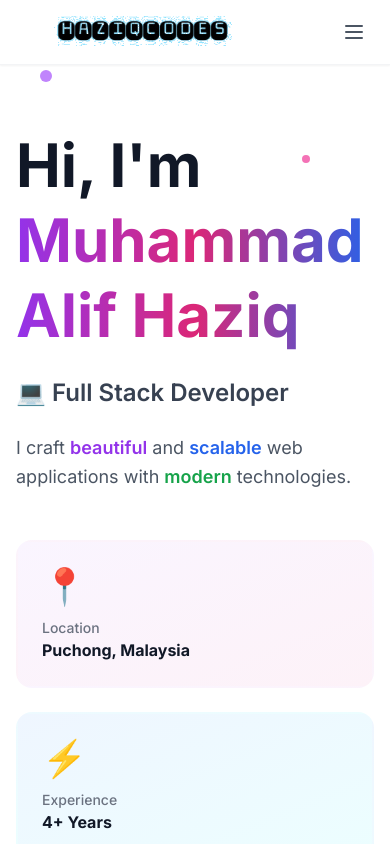
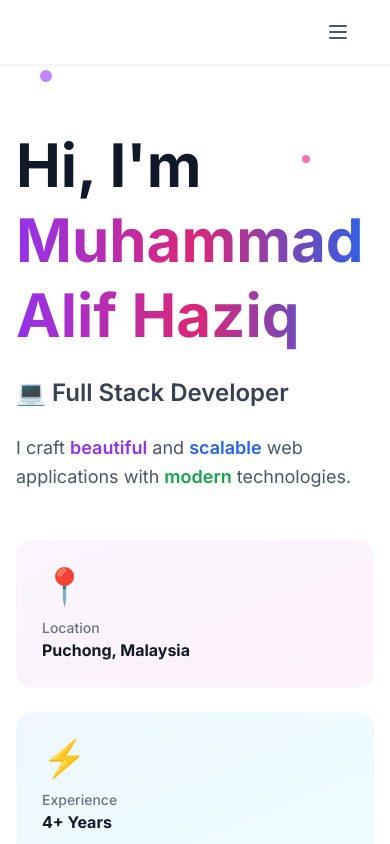
Before and after one commit to alifhaziq/portfolio, a Nuxt app: page / in a window 390 px wide. Shown: the top 844 px of the page. Built offline with nearby package versions, Linux system fonts and the light colour scheme.

Commit message:
update nav bar

```diff
--- a/components/Navigation.vue
+++ b/components/Navigation.vue
@@ -1,11 +1,7 @@
 <template>
   <nav class="fixed top-0 left-0 right-0 bg-white/90 backdrop-blur-sm shadow-sm z-50 border-b border-gray-100">
     <div class="max-w-6xl mx-auto px-4 sm:px-6 lg:px-8">
-      <div class="flex justify-between items-center h-16">
-        <a href="#home" class="flex items-center hover:scale-105 transition-transform duration-200">
-          <img src="~/assets/logo.png" alt="haziqcodes" style="height: 200px; width: auto;">
-        </a>
-
+      <div class="flex justify-center items-center h-16 relative">
         <!-- Desktop Navigation -->
         <div class="hidden md:flex items-center space-x-8">
           <a
@@ -31,7 +27,7 @@
         <!-- Mobile Menu Button -->
         <button
           @click="mobileMenuOpen = !mobileMenuOpen"
-          class="md:hidden p-2 rounded-lg hover:bg-gray-100 transition-colors duration-200"
+          class="md:hidden p-2 rounded-lg hover:bg-gray-100 transition-colors duration-200 absolute right-4"
         >
           <svg class="w-6 h-6 text-gray-600" fill="none" stroke="currentColor" viewBox="0 0 24 24">
             <path
```
